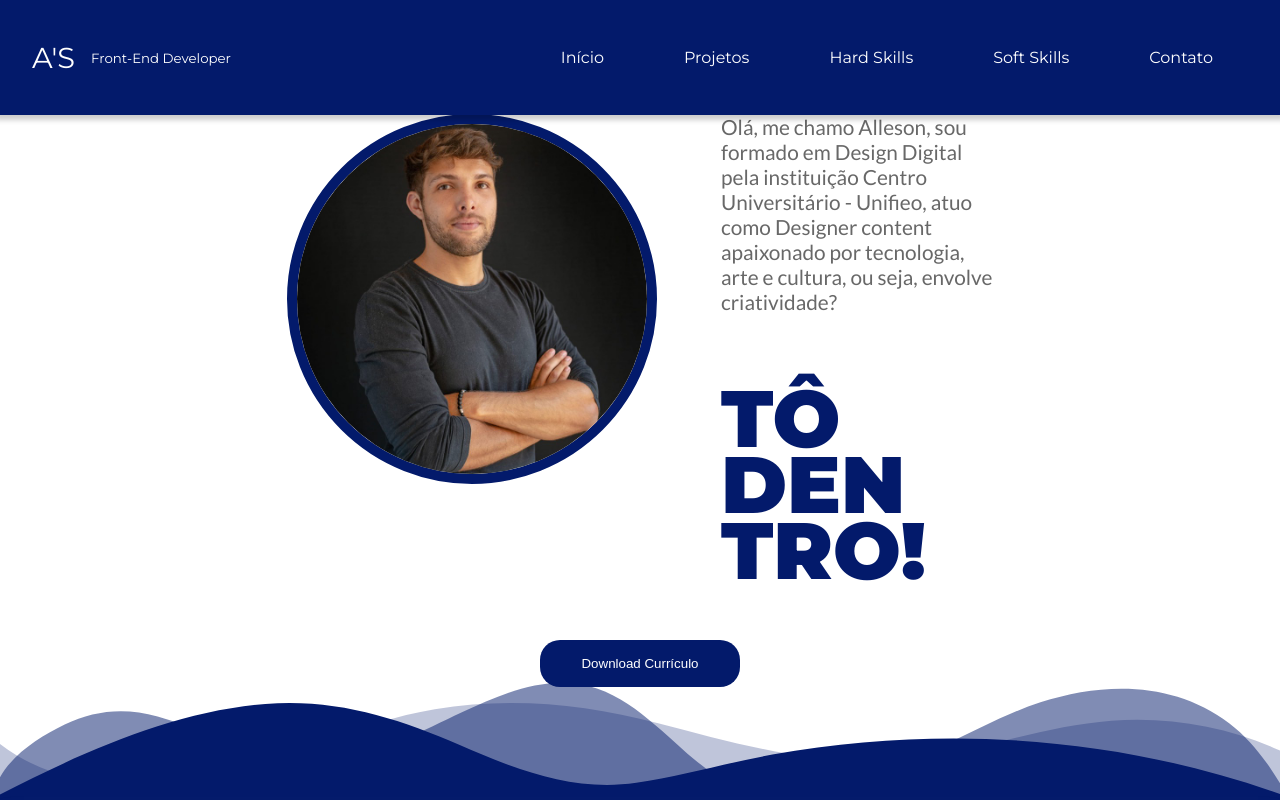
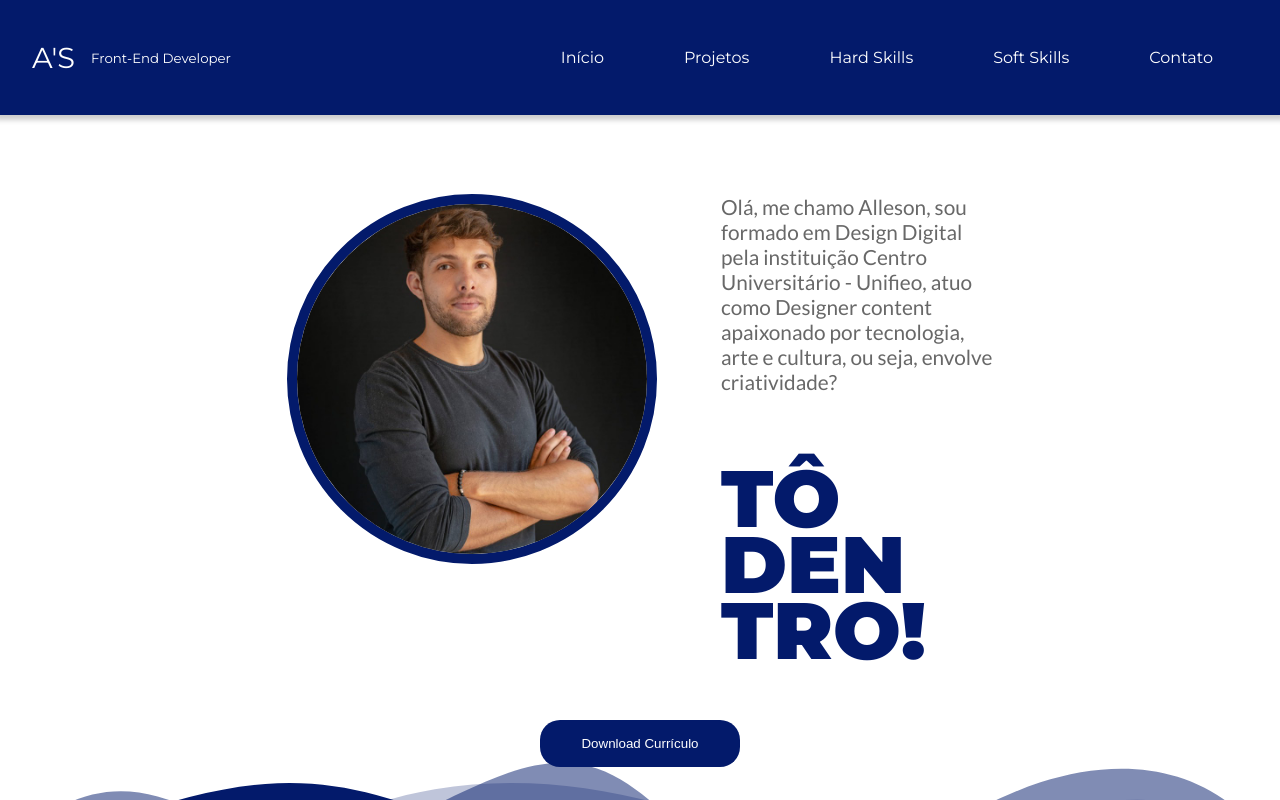
Before and after one commit to allesonsales/port, a React (Vite) app: page / in a window 1280 px wide. Shown: the top 800 px of the page. Built offline with nearby package versions, Linux system fonts and the light colour scheme.

Commit message:
home e curriculo atualizados

```diff
--- a/src/pages/home/index.jsx
+++ b/src/pages/home/index.jsx
@@ -17,7 +17,7 @@ const HomePage = () => {
                         </div>
                     </div>
                 </div>
-                    <button className='download'><a href="curriculo.pdf">Download Currículo</a></button>
+                    <button className='download'><a href="/port/AllesonSales.pdf">Download Currículo</a></button>
                 <div className="end-section">
                     <div className="custom-shape-divider-bottom-1738622362">
                         <svg data-name="Layer 1" xmlns="http://www.w3.org/2000/svg" viewBox="0 0 1200 120" preserveAspectRatio="none">
--- a/src/pages/home/style.css
+++ b/src/pages/home/style.css
@@ -4,6 +4,7 @@
     justify-content: center;
     gap: 4rem;
     position: relative;
+    margin-top: 5rem;
 }
 
 .aboutMeContainer {
```
Also changed, not shown: 1 other file (tests, documents, lock files or other folders).
